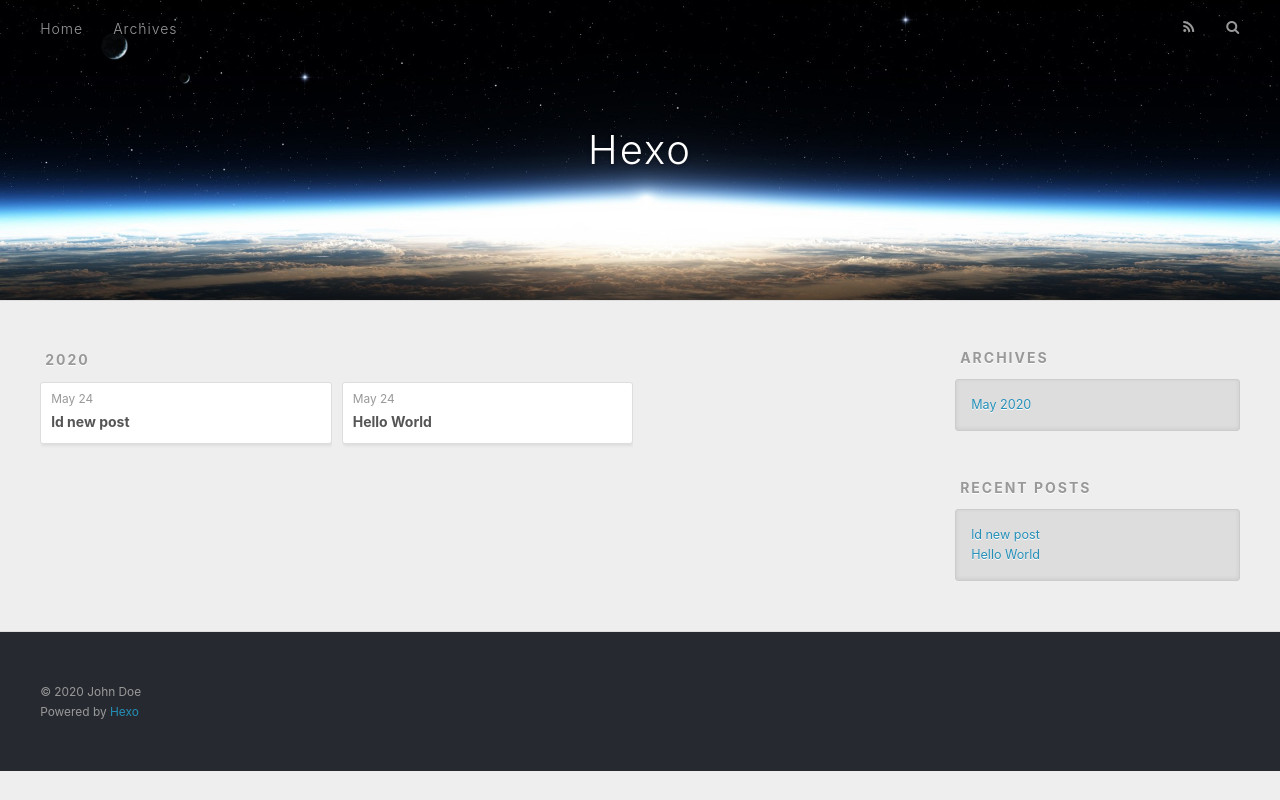
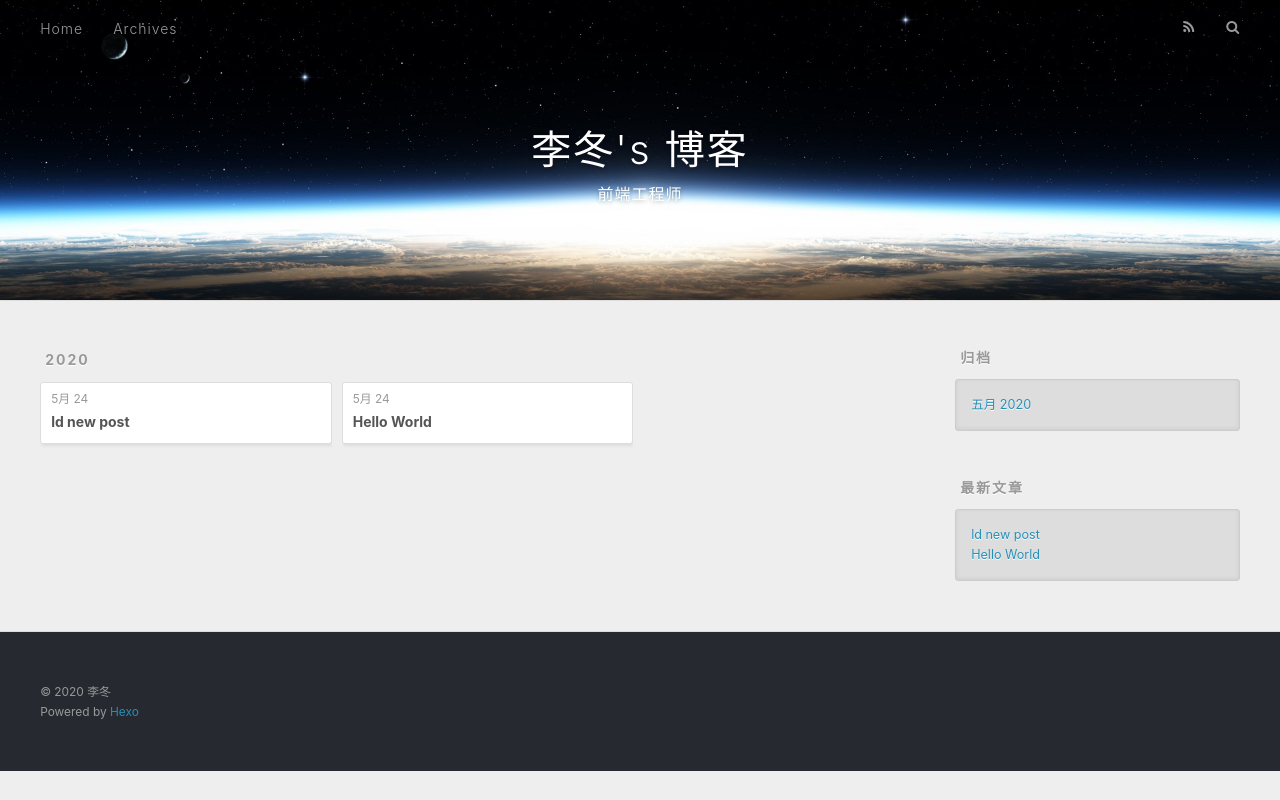
Before and after one commit to winterlee/winterlee.github.io, a plain HTML site: page archives/2020/05/index.html in a window 1280 px wide. Drawn offline with nearby package versions, Linux system fonts and the light colour scheme.

Commit message:
Site updated: 2020-05-25 00:51:41

```diff
--- a/archives/2020/05/index.html
+++ b/archives/2020/05/index.html
@@ -5,17 +5,19 @@
 
 
 
-  <title>Archives: 2020/5 | Hexo</title>
+  <title>归档: 2020/5 | 李冬&#39;s 博客</title>
   <meta name="viewport" content="width=device-width, initial-scale=1, maximum-scale=1">
-  <meta property="og:type" content="website">
-<meta property="og:title" content="Hexo">
+  <meta name="description" content="哇咔咔 咿呀咿呀哟">
+<meta property="og:type" content="website">
+<meta property="og:title" content="李冬&#39;s 博客">
 <meta property="og:url" content="http://yoursite.com/archives/2020/05/index.html">
-<meta property="og:site_name" content="Hexo">
-<meta property="og:locale" content="en_US">
-<meta property="article:author" content="John Doe">
+<meta property="og:site_name" content="李冬&#39;s 博客">
+<meta property="og:description" content="哇咔咔 咿呀咿呀哟">
+<meta property="og:locale" content="zh_CN">
+<meta property="article:author" content="李冬">
 <meta name="twitter:card" content="summary">
 
-    <link rel="alternate" href="/atom.xml" title="Hexo" type="application/atom+xml">
+    <link rel="alternate" href="/atom.xml" title="李冬&#39;s 博客" type="application/atom+xml">
 
 
     <link rel="icon" href="/favicon.png">
@@ -36,8 +38,12 @@
   <div id="header-outer" class="outer">
     <div id="header-title" class="inner">
       <h1 id="logo-wrap">
-        <a href="/" id="logo">Hexo</a>
+        <a href="/" id="logo">李冬&#39;s 博客</a>
       </h1>
+
+        <h2 id="subtitle-wrap">
+          <a href="/" id="subtitle">前端工程师</a>
+        </h2>
 
     </div>
     <div id="header-inner" class="inner">
@@ -53,7 +59,7 @@
 
           <a id="nav-rss-link" class="nav-icon" href="/atom.xml" title="RSS Feed"></a>
 
-        <a id="nav-search-btn" class="nav-icon" title="Search"></a>
+        <a id="nav-search-btn" class="nav-icon" title="搜索"></a>
       </nav>
       <div id="search-form-wrap">
         <form action="//google.com/search" method="get" accept-charset="UTF-8" class="search-form"><input type="search" name="q" class="search-form-input" placeholder="Search"><button type="submit" class="search-form-submit">&#xF002;</button><input type="hidden" name="sitesearch" value="http://yoursite.com"></form>
@@ -79,7 +85,7 @@
   <div class="archive-article-inner">
     <header class="archive-article-header">
       <a href="/2020/05/24/ld-new-post/" class="archive-article-date">
-  <time datetime="2020-05-23T17:21:52.000Z" itemprop="datePublished">May 24</time>
+  <time datetime="2020-05-23T17:21:52.000Z" itemprop="datePublished">5月 24</time>
 </a>
 
 
@@ -98,7 +104,7 @@
   <div class="archive-article-inner">
     <header class="archive-article-header">
       <a href="/2020/05/24/hello-world/" class="archive-article-date">
-  <time datetime="2020-05-23T17:02:54.317Z" itemprop="datePublished">May 24</time>
+  <time datetime="2020-05-23T17:02:54.317Z" itemprop="datePublished">5月 24</time>
 </a>
 
 
@@ -130,9 +136,9 @@
 
 
   <div class="widget-wrap">
-    <h3 class="widget-title">Archives</h3>
+    <h3 class="widget-title">归档</h3>
     <div class="widget">
-      <ul class="archive-list"><li class="archive-list-item"><a class="archive-list-link" href="/archives/2020/05/">May 2020</a></li></ul>
+      <ul class="archive-list"><li class="archive-list-item"><a class="archive-list-link" href="/archives/2020/05/">五月 2020</a></li></ul>
     </div>
   </div>
 
@@ -140,7 +146,7 @@
 
 
   <div class="widget-wrap">
-    <h3 class="widget-title">Recent Posts</h3>
+    <h3 class="widget-title">最新文章</h3>
     <div class="widget">
       <ul>
 
@@ -164,7 +170,7 @@
 
   <div class="outer">
     <div id="footer-info" class="inner">
-      &copy; 2020 John Doe<br>
+      &copy; 2020 李冬<br>
       Powered by <a href="http://hexo.io/" target="_blank">Hexo</a>
     </div>
   </div>
```
Also changed, not shown: 2020/05/24/hello-world/index.html (+15 -11 lines), 2020/05/24/ld-new-post/index.html (+18 -12 lines), archives/2020/index.html (+21 -15 lines), archives/index.html (+21 -15 lines), index.html (+19 -13 lines).
